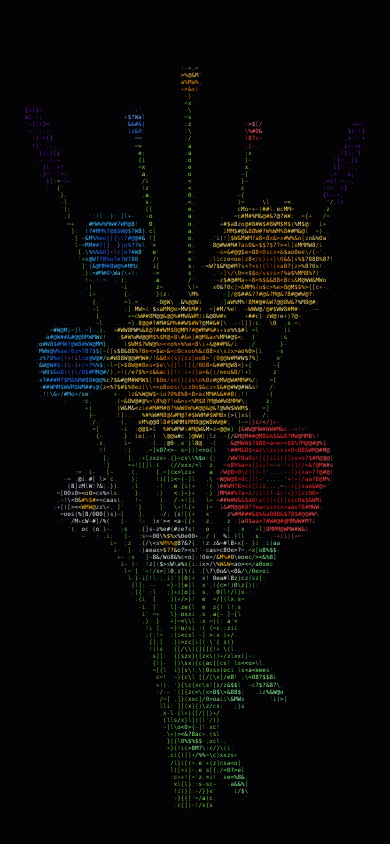
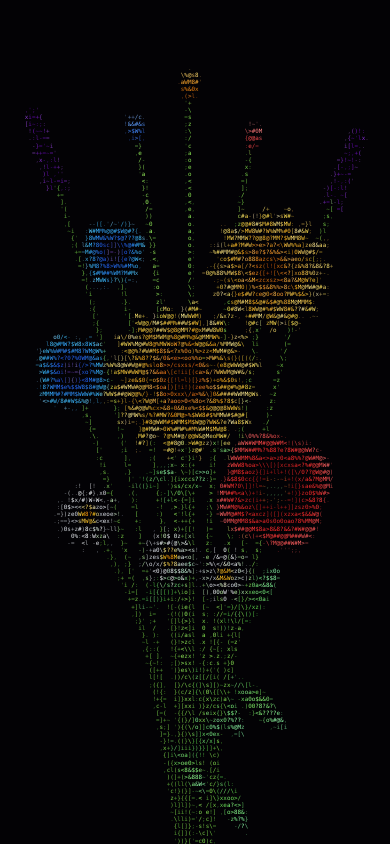
Before and after one commit to pol0234/bouquet, a website: page index.html in a window 390 px wide. Drawn offline with Linux system fonts and the light colour scheme; animation ran at ten frames a second.

Commit message:
fix: grow stems straight from the bottom screen edge on mobile portrait
Drop the bottom reserve (home indicator + margin) in portrait and anchor
the stem convergence point on the screen edge via buildBouquet(..., {bleed}).
Top still clears the notch / Dynamic Island; landscape and desktop unchanged.

Co-Authored-By: Claude Opus 5.5 <noreply@anthropic.com>

```diff
--- a/index.html
+++ b/index.html
@@ -101,7 +101,8 @@
 
     var currentSeed = 7731;
     var Hu = 1.36;
-    var bouquet = BouquetScene.buildBouquet(currentSeed, Hu);
+    var bouquetOpts = { bleed: false };
+    var bouquet = BouquetScene.buildBouquet(currentSeed, Hu, bouquetOpts);
 
     var cols = TARGET_COLS, rows = 0, cw = 0, ch = 0, fs = 0;
     var Wd = 0, Hd = 0, SW = 0, SH = 0, dpr = 1;
@@ -161,6 +162,7 @@
       var vh = vp.h;
       var isPortrait = (vh >= vw);
       var ins = safeInsets();
+      bouquetOpts.bleed = isPortrait;
 
       ctx.font = '500 50px ' + MONO;
       var testM = ctx.measureText('M').width;
@@ -177,12 +179,11 @@
         ch = fs * 1.20;
         rows = Math.max(24, Math.round(vh / ch));
         ch = vh / rows;
-        // Kytica len v bezpečnej zóne: hore pod výrezom, dole nad domovskou lištou
-        // + malý vzduch, aby stonky nekončili natesno pri lište Safari
+        // Hore kytica začína pod výrezom / Dynamic Islandom.
+        // Dole žiadna rezerva: stonky rastú priamo zo spodného okraja displeja (aj pod domovskou lištou).
         var topRows = Math.ceil(ins.top / ch);
-        var bottomRows = Math.ceil((ins.bottom + Math.max(ch * 1.5, vh * 0.02)) / ch);
         rowOffset = topRows;
-        bouquetRows = Math.max(20, rows - topRows - bottomRows);
+        bouquetRows = Math.max(20, rows - topRows);
         Hu = (bouquetRows * ch) / (cols * cw);
       } else {
         // Desktop / PC (Landscape): majestátna kytica vycentrovaná v strede širokouhlého monitora
@@ -234,7 +235,7 @@
         hashes[i] = BotanicEngine.hash(i);
       }
 
-      bouquet = BouquetScene.buildBouquet(currentSeed, Hu);
+      bouquet = BouquetScene.buildBouquet(currentSeed, Hu, bouquetOpts);
 
       var standalone = window.navigator.standalone === true ||
         (window.matchMedia && window.matchMedia('(display-mode: standalone)').matches);
@@ -304,7 +305,7 @@
       t0 = now;
       forcedBloom = false;
       currentSeed = Math.floor(Math.random() * 100000);
-      bouquet = BouquetScene.buildBouquet(currentSeed, Hu);
+      bouquet = BouquetScene.buildBouquet(currentSeed, Hu, bouquetOpts);
     }
 
     // Kliknutie myšou na PC
--- a/js/bouquet.js
+++ b/js/bouquet.js
@@ -21,12 +21,13 @@
   var mulberry32 = BotanicEngine.mulberry32;
   var LEAF_COL = BotanicEngine.LEAF_COL;
 
-  function buildBouquet(seed, Hu) {
+  function buildBouquet(seed, Hu, opts) {
     var rnd = mulberry32(seed || 5521);
     Hu = (Hu && Hu > 0.8) ? Hu : 1.36;
 
-    // Kotva spodku kytice tesne nad spodným okrajom obrazovky
-    var baseBy = Hu - 0.04;
+    // Kotva spodku kytice: štandardne tesne nad spodným okrajom.
+    // opts.bleed (mobil na výšku): stonky sa zbiehajú presne na okraji obrazovky, kytica rastie priamo z displeja.
+    var baseBy = (opts && opts.bleed) ? Hu + 0.01 : Hu - 0.04;
 
     // Vertikálne rozloženie je škálované priamo podľa pomeru displeja Hu.
     // Na mobile (Hu ~ 2.16) kvety prirodzene vyplnia výšku od 0.20 do 1.55.
```
Also changed, not shown: sunflower.html (+8 -7 lines), README.md.
